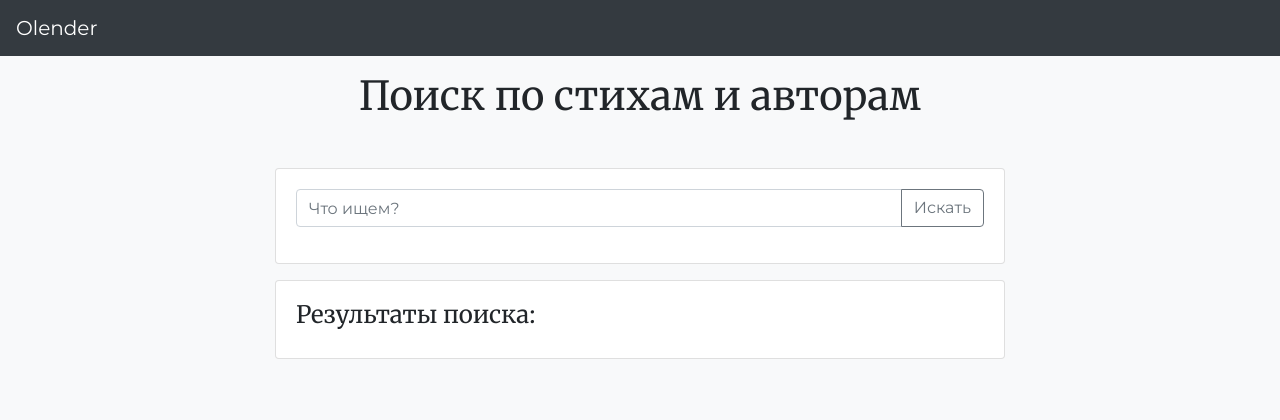
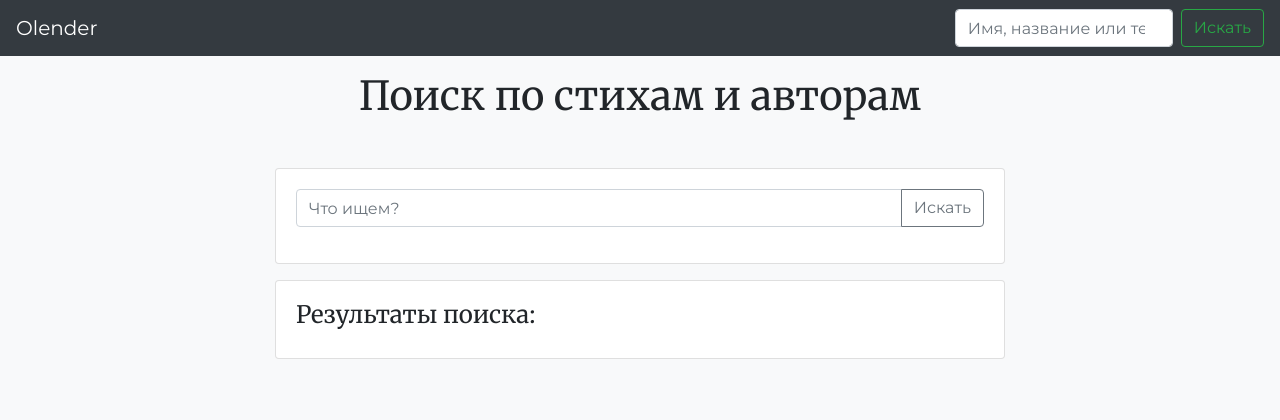
Before and after one commit to dclimber/webinar_poems, a Django app: page /search/ in a window 1280 px wide. Shown: the top 420 px of the page. Run offline with Django 3.2, Linux system fonts and the light colour scheme; some libraries are stand-ins or nearby versions.

Commit message:
feat: Add search form to navbar

```diff
--- a/templates/partials/nav.html
+++ b/templates/partials/nav.html
@@ -1,3 +1,13 @@
-<nav class="navbar navbar-dark bg-dark">
+<nav class="navbar navbar-expand-lg navbar-dark bg-dark">
   <a class="navbar-brand" href="{% url 'index' %}">Olender</a>
+  <button class="navbar-toggler" type="button" data-toggle="collapse" data-target="#navbarSupportedContent" aria-controls="navbarSupportedContent" aria-expanded="false" aria-label="Toggle navigation">
+    <span class="navbar-toggler-icon"></span>
+  </button>
+
+  <div class="collapse navbar-collapse" id="navbarSupportedContent">
+    <form class="form-inline my-2 my-lg-0 ml-auto" method="GET" action="{% url 'search' %}">
+      <input class="form-control mr-sm-2" type="search" name="q" placeholder="Имя, название или текст" aria-label="Search">
+      <button class="btn btn-outline-success my-2 my-sm-0" type="submit">Искать</button>
+    </form>
+  </div>
 </nav>
```
